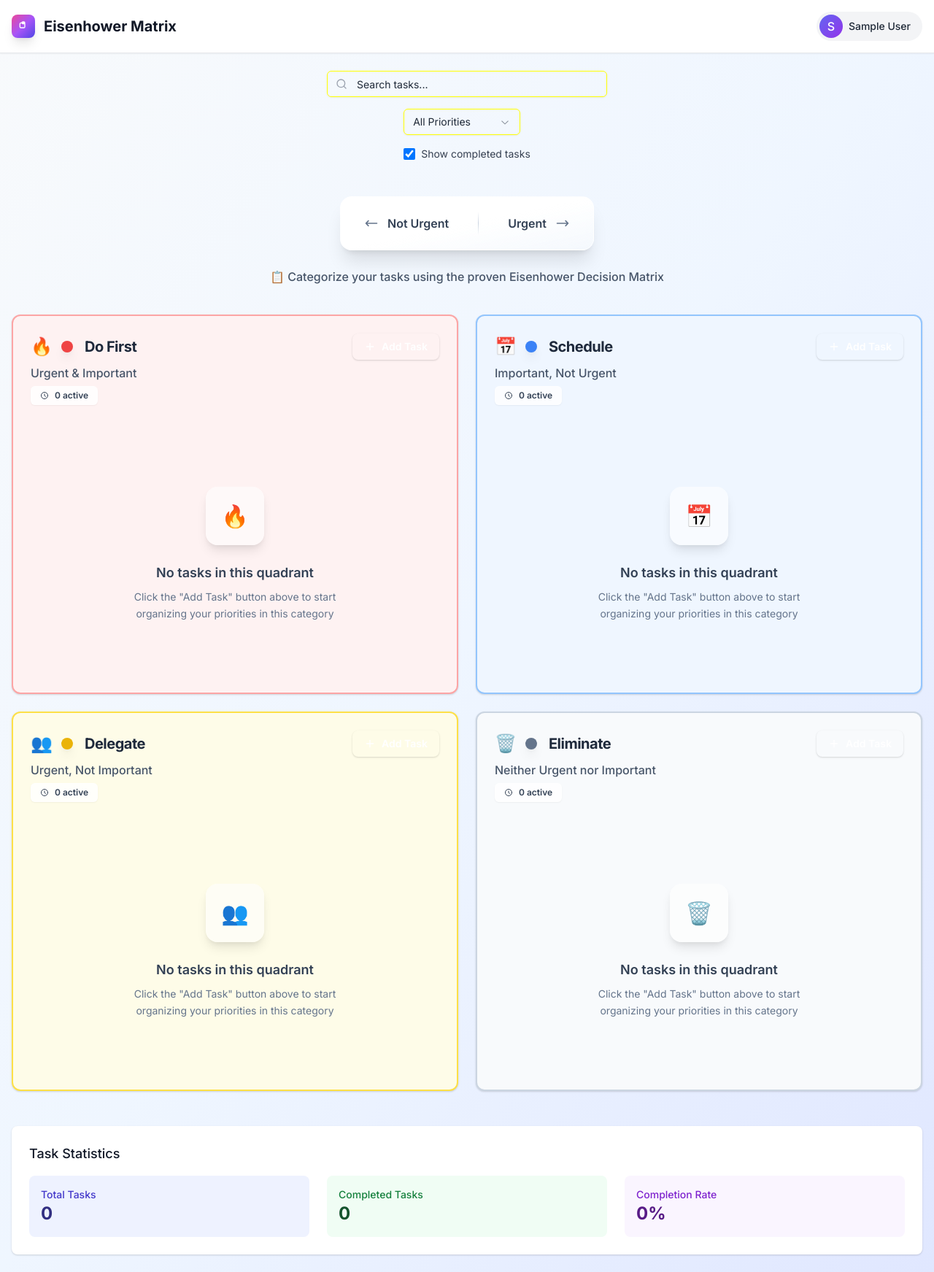
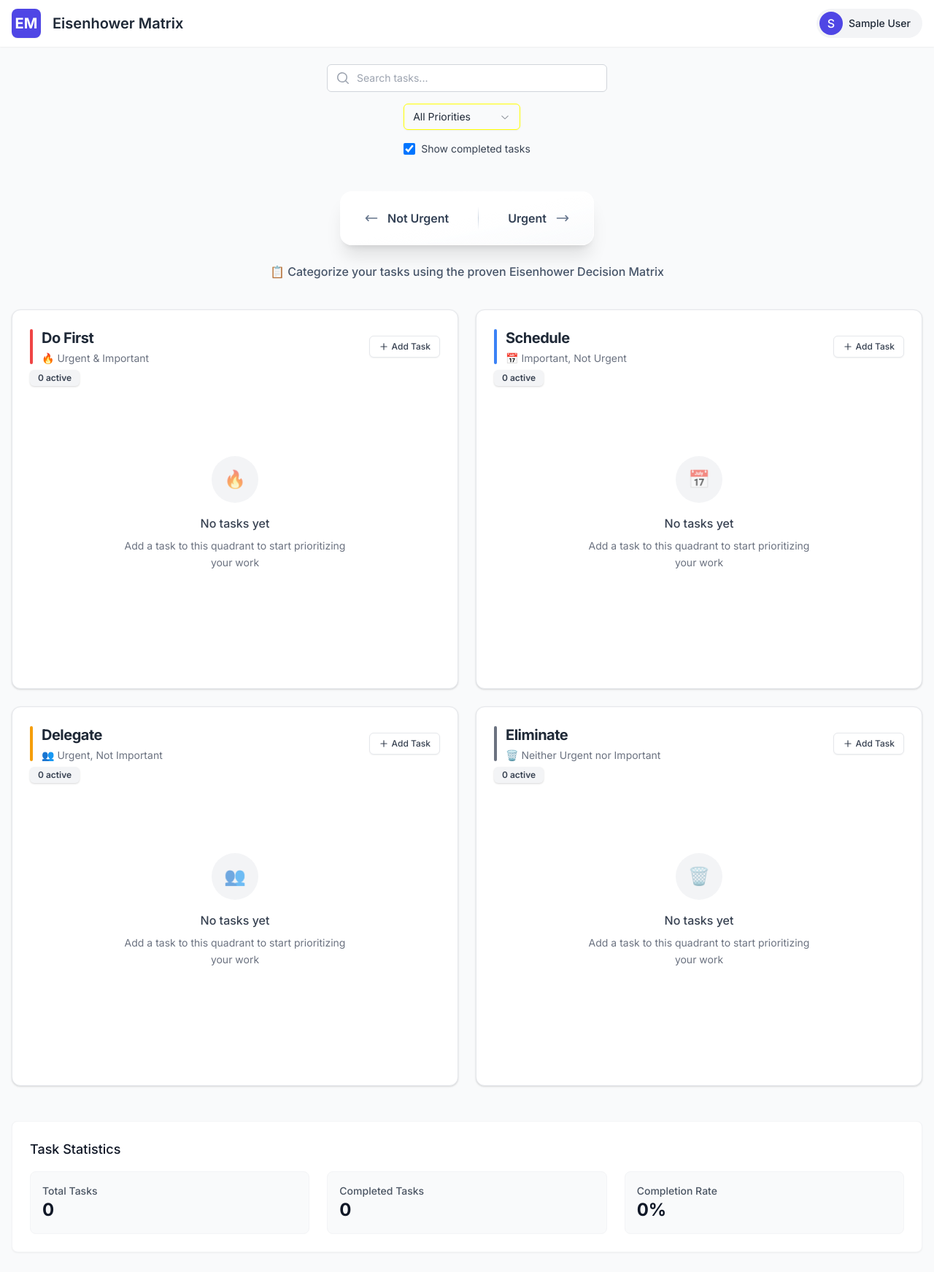
Before and after one commit to pedrocarlos-ti/eisenhower-matrix-saas, a React (Vite) app: page /dashboard in a window 1280 px wide. Shown: the whole page at 73% size. Built offline with nearby package versions, Linux system fonts and the light colour scheme; sample sign-in values are in the browser's storage.

Commit message:
feat: update UI design with minimalist style and improved visual hierarchy

```diff
--- a/package.json
+++ b/package.json
@@ -20,6 +20,7 @@
     "typescript": "^5"
   },
   "dependencies": {
+    "@heroicons/react": "^2.2.0",
     "@radix-ui/react-icons": "^1.3.2",
     "@radix-ui/react-select": "^2.2.5",
     "@radix-ui/react-slot": "^1.2.3",
--- a/src/App.css
+++ b/src/App.css
@@ -167,21 +167,21 @@ input:focus, select:focus, textarea:focus {
   padding: 1.5rem;
 }
 
-/* Gradient backgrounds */
-.bg-gradient-primary {
-  background: linear-gradient(135deg, var(--primary) 0%, #6366f1 100%);
+/* Solid backgrounds */
+.bg-primary {
+  background-color: var(--primary);
 }
 
-.bg-gradient-secondary {
-  background: linear-gradient(135deg, var(--secondary) 0%, #fbbf24 100%);
+.bg-secondary {
+  background-color: var(--secondary);
 }
 
-.bg-gradient-success {
-  background: linear-gradient(135deg, var(--success) 0%, #34d399 100%);
+.bg-success {
+  background-color: var(--success);
 }
 
-.bg-gradient-danger {
-  background: linear-gradient(135deg, var(--danger) 0%, #f87171 100%);
+.bg-danger {
+  background-color: var(--danger);
 }
 
 /* Utility classes */
--- a/src/components/Quadrant.tsx
+++ b/src/components/Quadrant.tsx
@@ -40,15 +40,15 @@ const Quadrant: React.FC<QuadrantProps> = ({
   const getQuadrantColor = (quadrant: QuadrantType) => {
     switch (quadrant) {
       case 'urgent-important':
-        return 'border-red-300 bg-red-50';
+        return 'border-gray-200 bg-white';
       case 'not-urgent-important':
-        return 'border-blue-300 bg-blue-50';
+        return 'border-gray-200 bg-white';
       case 'urgent-not-important':
-        return 'border-yellow-300 bg-yellow-50';
+        return 'border-gray-200 bg-white';
       case 'not-urgent-not-important':
-        return 'border-slate-300 bg-slate-50';
+        return 'border-gray-200 bg-white';
       default:
-        return 'border-gray-300';
+        return 'border-gray-200 bg-white';
     }
   };
 
@@ -59,9 +59,9 @@ const Quadrant: React.FC<QuadrantProps> = ({
       case 'not-urgent-important':
         return 'bg-blue-500';
       case 'urgent-not-important':
-        return 'bg-yellow-500';
+        return 'bg-amber-500';
       case 'not-urgent-not-important':
-        return 'bg-slate-500';
+        return 'bg-gray-500';
       default:
         return 'bg-gray-500';
     }
@@ -84,7 +84,7 @@ const Quadrant: React.FC<QuadrantProps> = ({
 
   return (
     <Card
-      className={`min-h-[520px] ${getQuadrantColor(config.id)} border-2 transition-all duration-300 hover:shadow-lg`}
+      className={`min-h-[520px] ${getQuadrantColor(config.id)} border transition-all duration-300 hover:shadow-md`}
       onDrop={handleDrop}
       onDragOver={handleDragOver}
     >
@@ -92,33 +92,28 @@ const Quadrant: React.FC<QuadrantProps> = ({
         <div className="flex items-center justify-between">
           <div className="flex items-center space-x-4">
             <div className="flex items-center space-x-3">
-              <div className="text-2xl">{getQuadrantEmoji(config.id)}</div>
-              <div className={`w-4 h-4 rounded-full ${getIndicatorColor(config.id)} shadow-lg`} />
+              <div className={`w-1 h-12 rounded-sm ${getIndicatorColor(config.id)}`} />
+              <div>
+                <CardTitle className="text-xl font-bold text-gray-800">{config.title}</CardTitle>
+                <p className="text-sm text-gray-500 mt-1">{getQuadrantEmoji(config.id)} {config.description}</p>
+              </div>
             </div>
-            <CardTitle className="text-xl font-bold text-slate-800">{config.title}</CardTitle>
           </div>
           <button
             onClick={() => onAddTask(config.id)}
-            className="bg-primary hover:bg-primary-hover text-white font-semibold px-4 py-2 rounded-lg transition-all duration-200 shadow hover:shadow-md flex items-center space-x-2"
+            className="bg-white border border-gray-200 hover:bg-gray-50 text-gray-700 font-medium px-3 py-1.5 rounded-md transition-colors duration-200 flex items-center space-x-1 shadow-sm"
           >
-            <Plus size={16} />
-            <span className="text-sm">Add Task</span>
+            <Plus size={14} />
+            <span className="text-xs">Add Task</span>
           </button>
         </div>
-        <p className="text-base text-slate-600 font-medium mt-2">{config.description}</p>
         <div className="flex items-center space-x-3 mt-4">
-          <Badge className="bg-white/80 text-slate-700 shadow-sm border border-white/40 px-3 py-1">
-            <svg className="w-3 h-3 mr-2" fill="none" stroke="currentColor" viewBox="0 0 24 24">
-              <path strokeLinecap="round" strokeLinejoin="round" strokeWidth="2" d="M12 8v4l3 3m6-3a9 9 0 11-18 0 9 9 0 0118 0z" />
-            </svg>
+          <Badge className="bg-gray-100 text-gray-700 px-2.5 py-0.5 text-xs">
             {activeTasks} active
           </Badge>
           {completedTasks > 0 && (
-            <Badge className="bg-emerald-100 text-emerald-700 shadow-sm border border-emerald-200 px-3 py-1">
-              <svg className="w-3 h-3 mr-2" fill="none" stroke="currentColor" viewBox="0 0 24 24">
-                <path strokeLinecap="round" strokeLinejoin="round" strokeWidth="2" d="M5 13l4 4L19 7" />
-              </svg>
-              {completedTasks} done
+            <Badge className="bg-gray-100 text-gray-700 px-2.5 py-0.5 text-xs">
+              {completedTasks} completed
             </Badge>
           )}
         </div>
@@ -136,13 +131,13 @@ const Quadrant: React.FC<QuadrantProps> = ({
             />
           ))}
           {tasks.length === 0 && (
-            <div className="flex flex-col items-center justify-center py-16 text-center">
-              <div className="w-20 h-20 rounded-2xl bg-white/60 flex items-center justify-center mb-6 shadow-lg">
-                <div className="text-3xl">{getQuadrantEmoji(config.id)}</div>
+            <div className="flex flex-col items-center justify-center py-12 text-center">
+              <div className="w-16 h-16 rounded-full bg-gray-100 flex items-center justify-center mb-4">
+                <div className="text-2xl opacity-60">{getQuadrantEmoji(config.id)}</div>
               </div>
-              <p className="text-lg font-semibold text-slate-700 mb-2">No tasks in this quadrant</p>
-              <p className="text-sm text-slate-500 max-w-xs leading-relaxed">
-                Click the "Add Task" button above to start organizing your priorities in this category
+              <p className="text-base font-medium text-gray-700 mb-2">No tasks yet</p>
+              <p className="text-sm text-gray-500 max-w-xs leading-relaxed">
+                Add a task to this quadrant to start prioritizing your work
               </p>
             </div>
           )}
--- a/src/pages/Dashboard.tsx
+++ b/src/pages/Dashboard.tsx
@@ -3,9 +3,7 @@ import { useAuth } from '../auth/AuthContext';
 import Matrix from '../components/Matrix';
 import { Task, QuadrantType } from '../types';
 import { loadTasks, saveTasks } from '../utils/storage';
-import { Button } from '../components/ui/button';
-import { Search } from 'lucide-react';
-import { Input } from '../components/ui/input';
+import { FunnelIcon, PlusIcon } from '@heroicons/react/24/outline';
 import { Select, SelectContent, SelectItem, SelectTrigger, SelectValue } from '../components/ui/select';
 import ProUpgradePrompt from '../components/ProUpgradePrompt';
 import UserProfile from '../components/UserProfile';
@@ -23,6 +21,7 @@ const Dashboard: React.FC = () => {
   const [priorityFilter, setPriorityFilter] = useState<string>('all');
   const [showCompleted, setShowCompleted] = useState(true);
   const [isProModalOpen, setIsProModalOpen] = useState(false);
+  const [showFilters, setShowFilters] = useState(false);
 
   // Load tasks from storage on initial render
   useEffect(() => {
@@ -109,39 +108,47 @@ const Dashboard: React.FC = () => {
   const isFreePlan = user?.plan === 'free';
 
   return (
-    <div className="min-h-screen bg-background">
-      {/* Header */}
-      <header className="bg-white shadow-sm border-b">
-        <div className="max-w-7xl mx-auto px-4 sm:px-6 lg:px-8 py-4 flex justify-between items-center">
-          <div className="flex items-center space-x-3">
-            <div className="w-8 h-8 bg-gradient-to-br from-pink-500 via-purple-500 to-indigo-600 rounded-lg flex items-center justify-center shadow-lg">
-              <svg className="w-4 h-4 text-white" fill="none" stroke="currentColor" viewBox="0 0 24 24">
-                <path strokeLinecap="round" strokeLinejoin="round" strokeWidth="2" d="M9 5H7a2 2 0 00-2 2v6a2 2 0 002 2h6a2 2 0 002-2V7a2 2 0 00-2-2h-2M9 5a2 2 0 002 2h2a2 2 0 002-2M9 5a2 2 0 012-2h2a2 2 0 012 2" />
-              </svg>
+    <div className="min-h-screen bg-gray-50">
+      <header className="bg-white shadow-sm">
+        <div className="mx-auto max-w-7xl px-4 sm:px-6 lg:px-8">
+          <div className="flex h-16 justify-between items-center">
+            <div className="flex items-center">
+              <div className="flex-shrink-0">
+                <div className="h-10 w-10 rounded-lg bg-primary flex items-center justify-center text-white font-bold text-xl shadow-sm">
+                  EM
                 </div>
-            <h1 className="text-xl font-bold text-gray-900">Eisenhower Matrix</h1>
               </div>
-
+              <div className="ml-4 text-xl font-semibold text-gray-800">Eisenhower Matrix</div>
+            </div>
             <div className="flex items-center space-x-4">
               {isFreePlan && (
-              <Button
-                onClick={() => setIsProModalOpen(true)}
-                variant="outline"
-                className="hidden md:flex bg-gradient-to-r from-indigo-50 to-purple-50 text-indigo-700 border border-indigo-200"
+                <>
+                  <button
+                    onClick={() => setShowFilters(!showFilters)}
+                    className="ml-3 inline-flex items-center rounded-md bg-gray-100 px-3 py-2 text-sm font-semibold text-gray-700 shadow-sm hover:bg-gray-200 transition-colors focus-visible:outline focus-visible:outline-2 focus-visible:outline-offset-2 focus-visible:outline-gray-400"
                   >
-                Upgrade to Pro
-              </Button>
+                    <FunnelIcon className="-ml-0.5 mr-1.5 h-5 w-5" aria-hidden="true" />
+                    Filter
+                  </button>
+                  <button
+                    onClick={() => handleAddTask('urgent-important')}
+                    className="ml-3 inline-flex items-center rounded-md bg-primary px-3 py-2 text-sm font-semibold text-white shadow-sm hover:bg-primary-hover transition-colors focus-visible:outline focus-visible:outline-2 focus-visible:outline-offset-2 focus-visible:outline-primary"
+                  >
+                    <PlusIcon className="-ml-0.5 mr-1.5 h-5 w-5" aria-hidden="true" />
+                    Add Task
+                  </button>
+                </>
               )}
-
               <button
                 onClick={() => setIsUserProfileOpen(true)}
                 className="flex items-center space-x-2 rounded-full bg-gray-100 p-1 pr-4 hover:bg-gray-200 transition-colors"
               >
-              <div className="w-8 h-8 rounded-full bg-gradient-to-br from-indigo-500 to-purple-600 flex items-center justify-center text-white font-medium">
+                <div className="w-8 h-8 rounded-full bg-primary flex items-center justify-center text-white font-medium">
                   {user?.name.charAt(0).toUpperCase()}
                 </div>
                 <span className="text-sm font-medium">{user?.name}</span>
               </button>
+            </div>
           </div>
         </div>
       </header>
@@ -150,16 +157,21 @@ const Dashboard: React.FC = () => {
       <div className="max-w-7xl mx-auto px-4 sm:px-6 lg:px-8 py-6">
         <div className="flex flex-col md:flex-row md:items-center md:justify-between gap-4">
           <div className="relative w-full md:w-96">
-            <Search className="absolute left-3 top-1/2 transform -translate-y-1/2 text-gray-400 h-4 w-4" />
-            <Input
+            <div className="relative">
+              <div className="absolute inset-y-0 left-0 pl-3 flex items-center pointer-events-none">
+                <svg className="h-5 w-5 text-gray-400" xmlns="http://www.w3.org/2000/svg" viewBox="0 0 20 20" fill="currentColor" aria-hidden="true">
+                  <path fillRule="evenodd" d="M9 3.5a5.5 5.5 0 100 11 5.5 5.5 0 000-11zM2 9a7 7 0 1112.452 4.391l3.328 3.329a.75.75 0 11-1.06 1.06l-3.329-3.328A7 7 0 012 9z" clipRule="evenodd" />
+                </svg>
+              </div>
+              <input
                 type="text"
                 placeholder="Search tasks..."
-              className="pl-10"
+                className="block w-full rounded-md border-gray-300 py-2 pl-10 pr-3 text-base focus:border-primary focus:outline-none focus:ring-primary sm:text-sm"
                 value={searchTerm}
                 onChange={(e) => setSearchTerm(e.target.value)}
               />
             </div>
-
+          </div>
           <div className="flex flex-col sm:flex-row gap-4">
             <Select value={priorityFilter} onValueChange={setPriorityFilter}>
               <SelectTrigger className="w-full sm:w-40">
@@ -172,14 +184,13 @@ const Dashboard: React.FC = () => {
                 <SelectItem value="low">Low</SelectItem>
               </SelectContent>
             </Select>
-
             <div className="flex items-center space-x-2">
               <input
                 type="checkbox"
                 id="showCompleted"
                 checked={showCompleted}
                 onChange={() => setShowCompleted(!showCompleted)}
-                className="rounded text-indigo-600 focus:ring-indigo-500 h-4 w-4"
+                className="rounded text-primary focus:ring-primary h-4 w-4"
               />
               <label htmlFor="showCompleted" className="text-sm text-gray-700">
                 Show completed tasks
@@ -226,20 +237,20 @@ const Dashboard: React.FC = () => {
 
       {/* Stats panel */}
       <div className="max-w-7xl mx-auto px-4 sm:px-6 lg:px-8 py-6">
-        <div className="bg-white rounded-lg shadow p-6">
+        <div className="bg-white rounded-lg shadow-sm border border-gray-100 p-6">
           <h2 className="text-lg font-medium text-gray-900 mb-4">Task Statistics</h2>
           <div className="grid grid-cols-1 md:grid-cols-3 gap-6">
-            <div className="bg-indigo-50 rounded-lg p-4">
-              <p className="text-sm text-indigo-700 font-medium">Total Tasks</p>
-              <p className="text-2xl font-bold text-indigo-900">{totalTasks}</p>
+            <div className="bg-gray-50 rounded-lg p-4 border border-gray-100">
+              <p className="text-sm text-gray-600 font-medium">Total Tasks</p>
+              <p className="text-2xl font-bold text-gray-900">{totalTasks}</p>
             </div>
-            <div className="bg-green-50 rounded-lg p-4">
-              <p className="text-sm text-green-700 font-medium">Completed Tasks</p>
-              <p className="text-2xl font-bold text-green-900">{completedTasks}</p>
+            <div className="bg-gray-50 rounded-lg p-4 border border-gray-100">
+              <p className="text-sm text-gray-600 font-medium">Completed Tasks</p>
+              <p className="text-2xl font-bold text-gray-900">{completedTasks}</p>
             </div>
-            <div className="bg-purple-50 rounded-lg p-4">
-              <p className="text-sm text-purple-700 font-medium">Completion Rate</p>
-              <p className="text-2xl font-bold text-purple-900">{completionRate}%</p>
+            <div className="bg-gray-50 rounded-lg p-4 border border-gray-100">
+              <p className="text-sm text-gray-600 font-medium">Completion Rate</p>
+              <p className="text-2xl font-bold text-gray-900">{completionRate}%</p>
             </div>
           </div>
         </div>
```
Also changed, not shown: src/components/TaskForm.tsx (+8 -8 lines), src/components/TaskItem.tsx (+19 -19 lines), 1 other file (tests, documents, lock files or other folders). Lines whose indentation alone changed are shown as unchanged.
